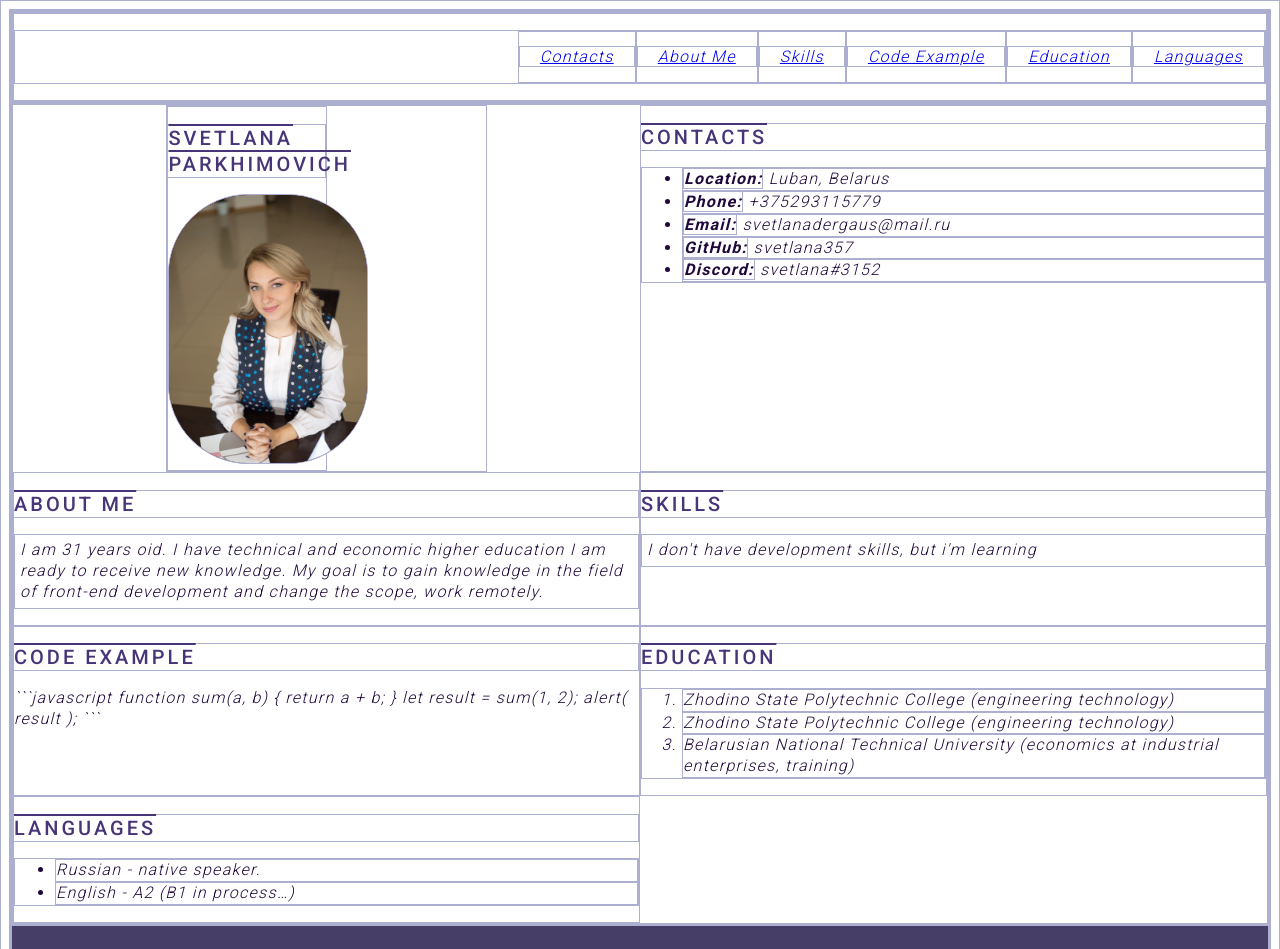
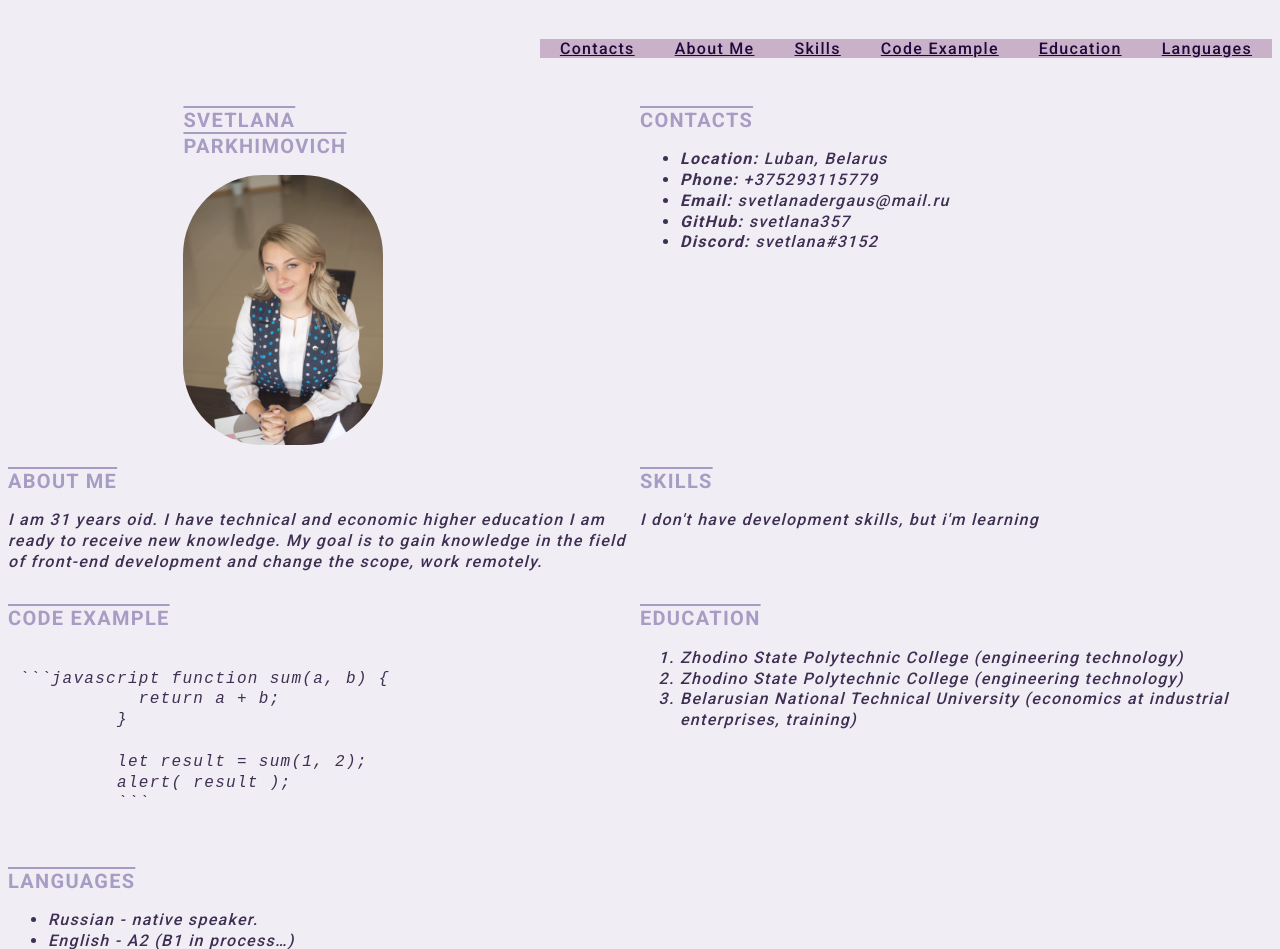
Before and after one commit to svetlana357/rsschool-cv, a plain HTML site: page index.html in a window 1280 px wide. Shown: the top 949 px of the page. Drawn offline with Linux system fonts and the light colour scheme.

Commit message:
fix: modified index and style files

````diff
--- a/index.html
+++ b/index.html
@@ -20,8 +20,8 @@
               <li class="nav-item"><a href="#summary" class="nav-link">About Me</a></li>
               <li class="nav-item"><a href="#skills" class="nav-link">Skills</a></li>
               <li class="nav-item"><a href="#code example" class="nav-link">Code Example</a></li>
-              <li class="nav-item"><a href="#Education" class="nav-link">Education</a></li>
-              <li class="nav-item"><a href="#Languages" class="nav-link">Languages</a></li>
+              <li class="nav-item"><a href="#education" class="nav-link">Education</a></li>
+              <li class="nav-item"><a href="#languages" class="nav-link">Languages</a></li>
             </ul>
           </nav>
         </div>
@@ -61,7 +61,8 @@
         </section>
         <section class="section" id="Code Example">
           <h2 class="section-title">Code Example </h2>
-
+<pre>
+  <code>
  ```javascript function sum(a, b) {
             return a + b;
           }
@@ -69,6 +70,8 @@
           let result = sum(1, 2);
           alert( result );
           ```
+  </code>
+</pre>
          </section>
         <section class="section" id="Education">
           <h2 class="section-title">Education</h2>
@@ -93,11 +96,11 @@
       <div class="social">
       <ul class="social">
           <li><a href="https://rs.school/js/"><img class="icons" src="assets/img/rs_school_js.svg" alt=""></a></li>
-        <p><h3>2022</h3></p>
           <li><a href="#"><img class="icons" src="assets/img/discord.jfif" alt=""></a></li>
           <li><a href="#"><img class="icons" src="assets/img/github.png" alt=""></a></li>
       </ul>
       </div>
+      <p>2022</p>
     </div>
       </footer>
   </body>
--- a/style.css
+++ b/style.css
@@ -22,10 +22,6 @@ font-family: 'Roboto';
 }
 * {
   box-sizing: border-box;
-}
-
-* {
-  border: 1px solid rgb(173, 175, 208);
 }
 
 body {
@@ -56,6 +52,10 @@ html {
 }
 .nav-link {
   transition: .2s;
+  color: #1f093b;
+  font-style: normal;
+  font-weight: 400;
+  background-color: rgb(201, 177, 201);
 }
 .section-item a {
   color: #1c0d33;
@@ -81,19 +81,19 @@ html {
 body {
   font-family: 'Roboto', sans-serif;
   font-size: 16px;
-  font-weight: 300;
+  font-weight: 400;
   line-height: 1.3;
-  color: #1f093b;
+  color: #3f3053;
   text-decoration: none;
   font-style: italic;
   letter-spacing: 1.3px;
+  background-color: rgb(241, 237, 245);
 }
 .section-title {
   font-size: 20px;
-  font-weight: 400; border-left: #6f5879;
+  font-weight: 600; border-left: #806ea7;
   text-transform: uppercase;
-  letter-spacing: 3px;
-  color: #473578;
+  color: #a79cc3;
   font-style:normal;
   text-decoration: overline;
 
@@ -106,7 +106,7 @@ body {
 }
 
 .link:hover {
-  color: #a35d85;
+  color: #1d161a;
 }
 
 .section-item {
@@ -121,28 +121,26 @@ body {
   left: 0px;
   width: 10px;
   height: 10px;
-  border: 1px solid #6f5879;
+  border: 1px solid #310f40;
   border-radius: 50%;
 }
-   p {
-    border-style: double; /* Стиль линии вокруг параграфа */
-    padding: 5px; /* Поля вокруг текста */
-   }
+
   .avatar {
   width: 200px;
   height: 270px;
   border-radius: 80px;
   background-color: #471c59;
+  opacity: 0.9;
+  filter: alfa(opacity=50);
 
     }
-
-    .footer {
-      background-color: #473e67;
+      .footer {
+      background-color: #caa7ce;
       text-align: center;
       padding-top: 25px;
     }
     .footer a {
-      color: antiquewhite;
+      color: rgb(111, 50, 130);
       font-size: 14px;
       margin-left: 10px;
     }
@@ -153,10 +151,13 @@ border-bottom: 1px solid rgb(245, 242, 236);
   .social {
     display: flex;
     justify-content: flex-end;
-    align-items: center;
-    margin: 0 auto;
+    align-items:center;
   }
   .icons{
     width: 30%;
     height: auto;
+    border-radius: 10%;
   }
+.footer p {
+  color: rgb(34, 18, 57);
+}
````
Lines whose indentation alone changed are shown as unchanged.
